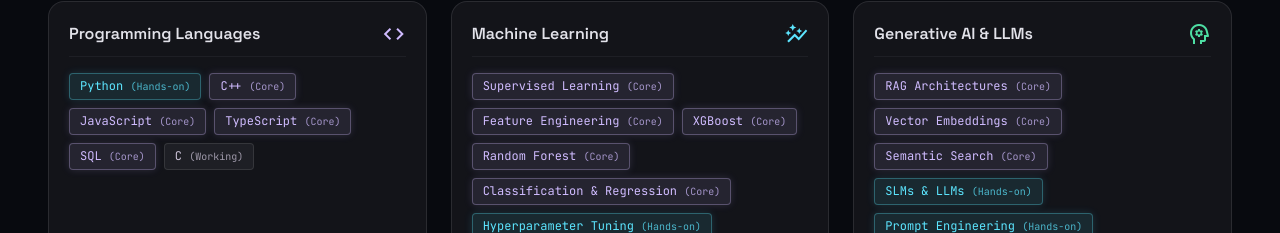
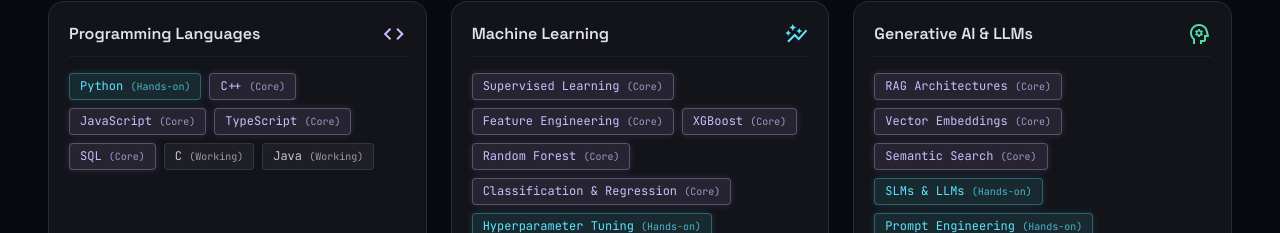
Before and after one commit to Ayushman27/portfolio26, a Next.js app: page / in a window 1280 px wide. Shown: the part 5173-5406 px from the top of the page. Built offline with nearby package versions, Linux system fonts and the light colour scheme.

Commit message:
feat: add Java with working knowledge tier to Programming Languages skills

```diff
--- a/src/data/skills.ts
+++ b/src/data/skills.ts
@@ -27,6 +27,7 @@ export const skillCategories: SkillCategory[] = [
       { name: "TypeScript", tier: "core" },
       { name: "SQL", tier: "core" },
       { name: "C", tier: "working" },
+      { name: "Java", tier: "working" },
     ],
   },
   {
```
